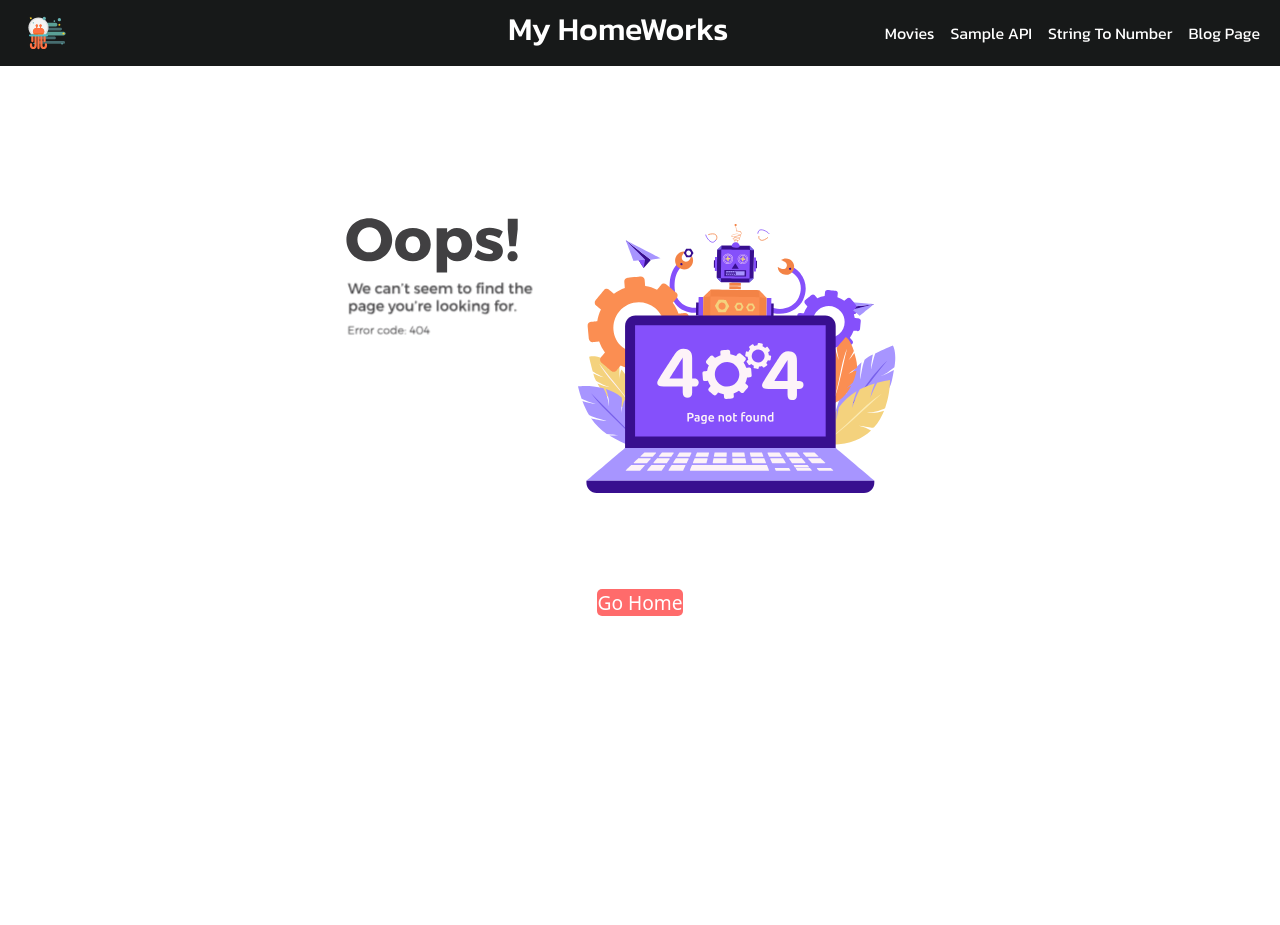
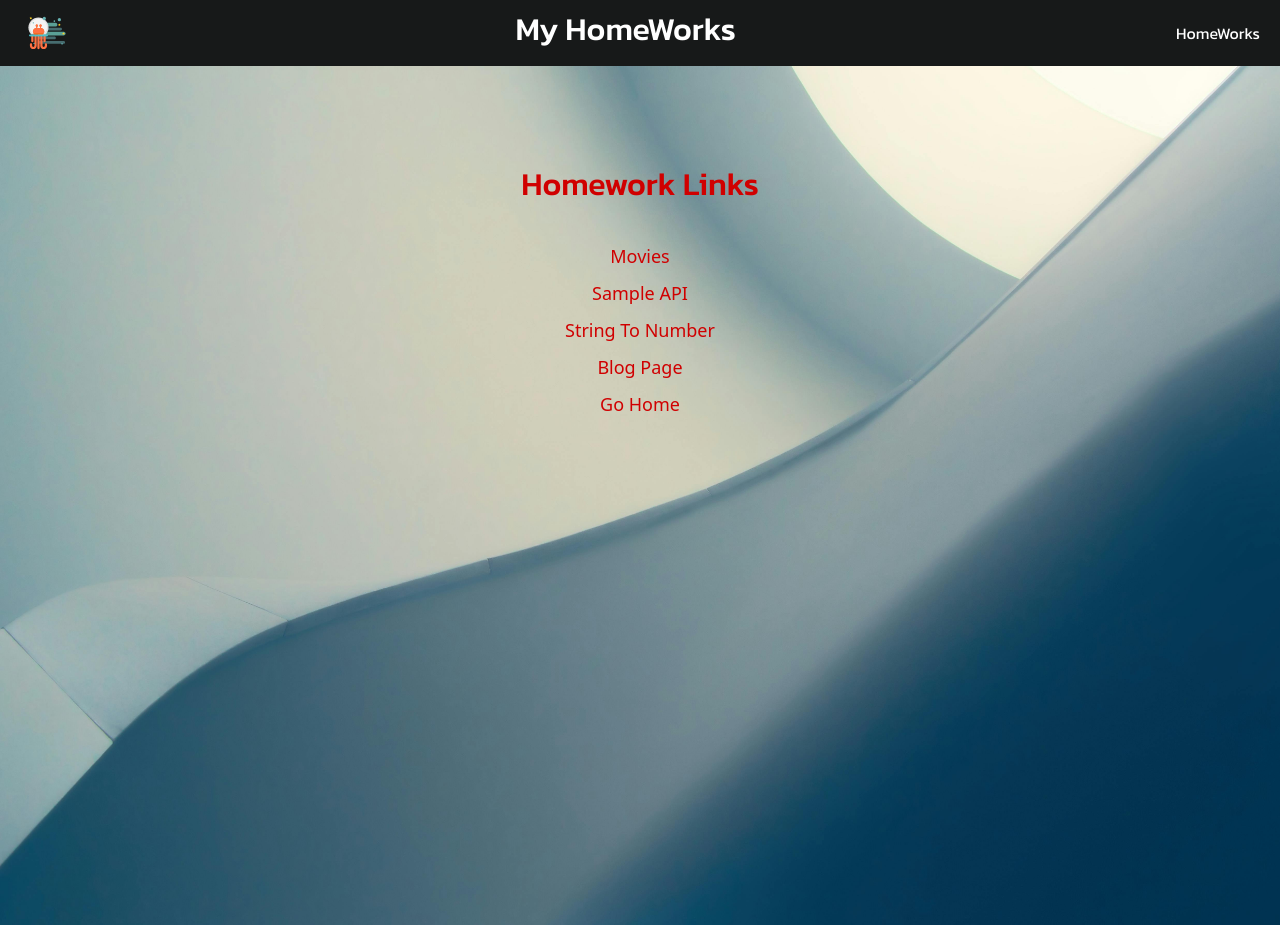
Before and after one commit to cabdarlingseh/Beetroot_react, a React (Create React App) app: page /homework in a window 1280 px wide. Built offline with nearby package versions, Linux system fonts and the light colour scheme.

Commit message:
navigation change

```diff
--- a/src/App.js
+++ b/src/App.js
@@ -9,6 +9,7 @@ import SampleApi from './components/SampleApi';
 import NotFound from './components/NotFound';
 import BlogPage from './components/Blog/BlogPage';
 import SinglePost from './components/Blog/SinglePost';
+import Homework from './components/Homework';
 
 function App() {
   return (
@@ -17,6 +18,7 @@ function App() {
         <Routes>
           <Route path="/" element={<Layout />}>
             <Route index element={<Home />} />
+            <Route path="homework" element={<Homework />} />
             <Route path="movies" element={<Movies />} />
             <Route path="sampleapi" element={<SampleApi />} />
             <Route path="stringtonumber" element={<StringToNumber />} />
--- a/src/components/Blog/BlogPage.js
+++ b/src/components/Blog/BlogPage.js
@@ -103,6 +103,9 @@ export default function BlogPage() {
                 <span>Page {currentPage} of {totalPages}</span>
                 <button onClick={() => handlePageChange(currentPage + 1)} disabled={currentPage === totalPages}>Next</button>
             </div>
+            <div>
+                <Link to='/' className="go_home">Go Home</Link>
+            </div>
         </div>
     );
 }
--- /dev/null
+++ b/src/components/Homework.js
@@ -0,0 +1,29 @@
+import React from 'react';
+import { Link } from 'react-router-dom';
+import '../components/assets/Homework.scss';
+
+
+export default function Homework() {
+    return (
+        <div className="homework-container">
+            <h2>Homework Links</h2>
+            <ul className="homework-list">
+                <li>
+                    <Link to="/movies">Movies</Link>
+                </li>
+                <li>
+                    <Link to="/sampleapi">Sample API</Link>
+                </li>
+                <li>
+                    <Link to="/stringtonumber">String To Number</Link>
+                </li>
+                <li>
+                    <Link to="/blog">Blog Page</Link>
+                </li>
+                <li>
+                    <Link to='/' className="home-link">Go Home</Link>
+                </li>
+            </ul>
+        </div>
+    )
+}
--- a/src/components/Layout.js
+++ b/src/components/Layout.js
@@ -3,23 +3,19 @@ import { Link, Outlet, useLocation } from "react-router-dom";
 import '../components/assets/Layout.scss';
 import logo from '../components/images/logo.svg';
 
-
-
 export default function Layout() {
-
     const location = useLocation();
 
     useEffect(() => {
         if (location.pathname === '/') {
             document.body.classList.add('full_height');
-        }
-        else {
+        } else {
             document.body.classList.remove('full_height');
         }
 
         return () => {
             document.body.classList.remove('full_height');
-        }
+        };
     }, [location.pathname]);
 
     return (
@@ -31,16 +27,7 @@ export default function Layout() {
                     <h2 className="homeworks">My HomeWorks</h2>
                     <ul className="navbar-nav">
                         <li className="nav-item">
-                            <Link to="/movies" className="nav-link">Movies</Link>
-                        </li>
-                        <li className="nav-item">
-                            <Link to="/sampleapi" className="nav-link">Sample API</Link>
-                        </li>
-                        <li className="nav-item">
-                            <Link to="/stringtonumber" className="nav-link">String To Number</Link>
-                        </li>
-                        <li className="nav-item">
-                            <Link to="/blog" className="nav-link">Blog Page</Link>
+                            <Link to="/homework" className="nav-link">HomeWorks</Link>
                         </li>
                     </ul>
                 </div>
@@ -50,5 +37,5 @@ export default function Layout() {
                 <Outlet />
             </div>
         </div>
-    )
+    );
 }
--- a/src/components/Movies.js
+++ b/src/components/Movies.js
@@ -1,11 +1,8 @@
 import SearchInput from "./SearchInput";
 import Grid from './Grid';
 import './assets/Home.scss'; //This is scoped styling
-import {
-    useEffect,
-    useState
-} from "react";
-
+import { useEffect, useState } from "react";
+import { Link } from "react-router-dom";
 
 const API_key = 'eyJhbGciOiJIUzI1NiJ9.eyJhdWQiOiJmZjc0MWQ5MTA4OTFmY2E4ZDFjM2IzNjk1MTE2YWRjNCIsIm5iZiI6MTczNjUwNzU3Ni43OTMsInN1YiI6IjY3ODEwMGI4MTI2Njc5Njg4NTRlYzZhZiIsInNjb3BlcyI6WyJhcGlfcmVhZCJdLCJ2ZXJzaW9uIjoxfQ.Ak8XRqKjGEaCIMAXg90eC8yjfx58vRU31CjRXoz4HKA';
 
@@ -56,6 +53,7 @@ export default function Home() {
             <h1> The Film Database </h1>
             <SearchInput onChangeFunction={setMovieName} onSearchFunction={searchHandler} />
             < Grid movies={movies} />
+            <Link to='/' className="go_home">Go Home</Link>
         </div>
     )
 }
--- a/src/components/NotFound.js
+++ b/src/components/NotFound.js
@@ -16,7 +16,7 @@ export default function NotFound() {
     return (
         <div className="not_found">
             <Lottie animationData={notFoundAnimation} loop={true} className="not_found-animation" />
-            <Link to='/' className="home-link">Go Home</Link>
+            <Link to='/' className="go_home">Go Home</Link>
         </div>
     )
 }
--- a/src/components/SampleApi.js
+++ b/src/components/SampleApi.js
@@ -1,5 +1,8 @@
 import { useState } from "react";
 import './assets/ApiSample.scss';
+import { Link } from "react-router-dom";
+
+import '../components/assets/Home.scss';
 
 const api_url = 'https://jsonplaceholder.typicode.com/posts';
 
@@ -65,6 +68,10 @@ export default function SampleApi() {
                     <p>{post.body}</p>
                 </div>
             )}
+
+            <div>
+                <Link to='/' className="go_home">Go Home</Link>
+            </div>
         </div>
     );
 }
--- a/src/components/StringsToNumber.js
+++ b/src/components/StringsToNumber.js
@@ -1,5 +1,6 @@
 import { useState } from "react";
 import './assets/StringToNumber.scss';
+import { Link } from "react-router-dom";
 
 export default function StringToNumber() {
 
@@ -40,6 +41,9 @@ export default function StringToNumber() {
             {convertedNumber !== null && (
                 <p>Converted Number: {convertedNumber}</p>
             )}
+            <div>
+                <Link to='/' className="go_home">Go Home</Link>
+            </div>
         </div>
     )
 }
--- a/src/components/assets/Home.scss
+++ b/src/components/assets/Home.scss
@@ -30,6 +30,8 @@ h2 {
 
 .container {
     max-width: 720px;
+
+
 }
 
 .welcome {
@@ -40,11 +42,22 @@ h2 {
 
 .main_container {
     margin-top: 125px;
-}
 
-li {
-    a {
-        font-family: "Kanit",
-            serif;
+    .go_home {
+        background: #ff6b6b;
+        color: #fff;
+        font-size: 1.2rem;
+        text-decoration: none;
+        border-radius: 5px;
+        transition: 0.3sease-in-out;
+        margin: 50px auto;
+        display: block;
+        width: 100%;
+        text-align: center;
+
+        &:hover {
+            background: #ff4757;
+            transform: scale(1.05);
+        }
     }
 }
--- /dev/null
+++ b/src/components/assets/Homework.scss
@@ -0,0 +1,28 @@
+.homework-container {
+    padding: 20px;
+    text-align: center;
+
+    h2 {
+        margin-bottom: 20px;
+    }
+
+    .homework-list {
+        list-style-type: none;
+        padding: 0;
+
+        li {
+            margin: 10px 0;
+
+            a {
+                text-decoration: none;
+                color: #d00000;
+                font-size: 18px;
+
+                &:hover {
+                    text-decoration: underline;
+                    color: #fff;
+                }
+            }
+        }
+    }
+}
--- a/src/components/assets/Layout.scss
+++ b/src/components/assets/Layout.scss
@@ -23,7 +23,6 @@ body {
 .homeworks {
     padding: 0;
     text-align: center;
-    margin-left: 22%;
     color: #fff !important;
 }
 
@@ -44,7 +43,16 @@ body {
     margin-bottom: 20px;
     background-color: #171919 !important;
 
-    a {
-        color: #fff;
+    li {
+        a {
+            font-family: "Kanit",
+                serif;
+            color: #fff;
+
+            &:hover,
+            &:focus {
+                color: #d00000;
+            }
+        }
     }
 }
--- a/src/components/assets/NotFound.scss
+++ b/src/components/assets/NotFound.scss
@@ -10,7 +10,7 @@
         width: 100%;
     }
 
-    .home-link {
+    .go_home {
         background: #ff6b6b;
         color: #fff;
         font-size: 1.2rem;
@@ -18,6 +18,8 @@
         border-radius: 5px;
         transition: 0.3s ease-in-out;
 
+        margin: 20px auto;
+
         &:hover {
             background: #ff4757;
             transform: scale(1.05);
```
